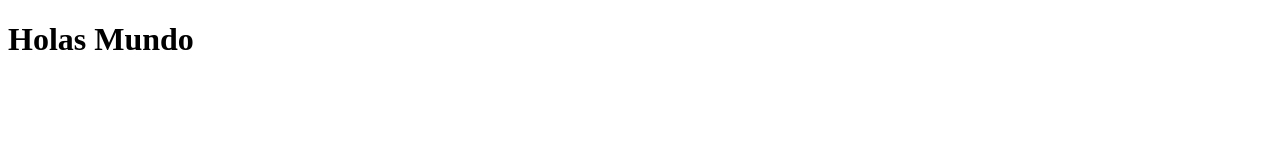
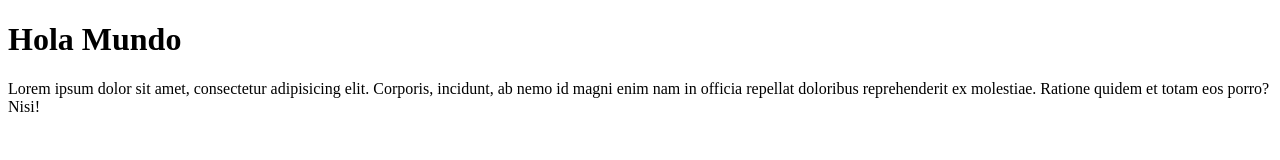
Before and after one commit to skeiter9/test, a plain HTML site: page index.html in a window 1280 px wide. Drawn offline with Linux system fonts and the light colour scheme.

Commit message:
Agregue index.html

```diff
--- a/index.html
+++ b/index.html
@@ -5,6 +5,8 @@
 	<title>Prueba</title>
 </head>
 <body>
-	<h1>Holas Mundo</h1>
+	<h1>Hola Mundo</h1>
+
+	<p>Lorem ipsum dolor sit amet, consectetur adipisicing elit. Corporis, incidunt, ab nemo id magni enim nam in officia repellat doloribus reprehenderit ex molestiae. Ratione quidem et totam eos porro? Nisi!</p>
 </body>
 </html>
```
